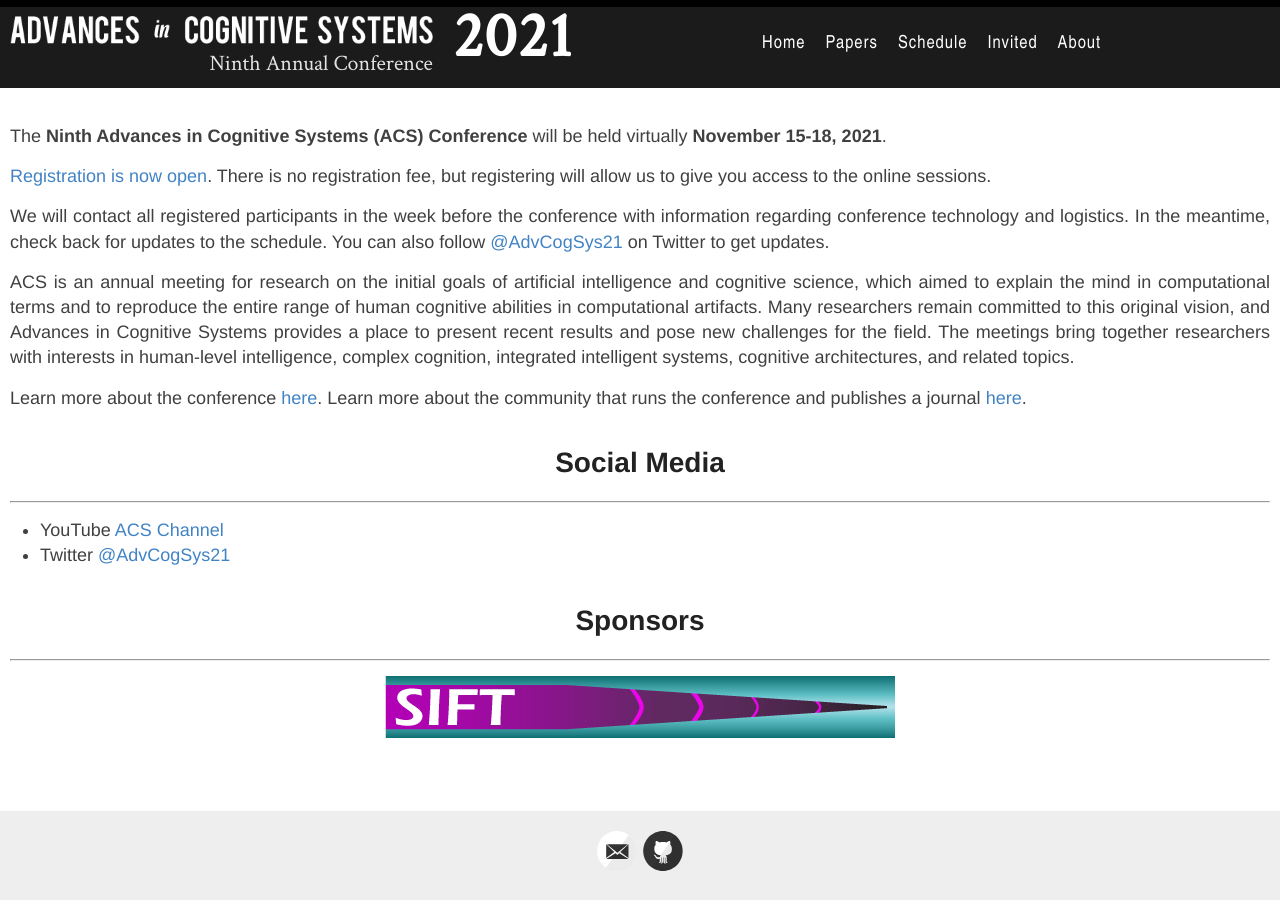
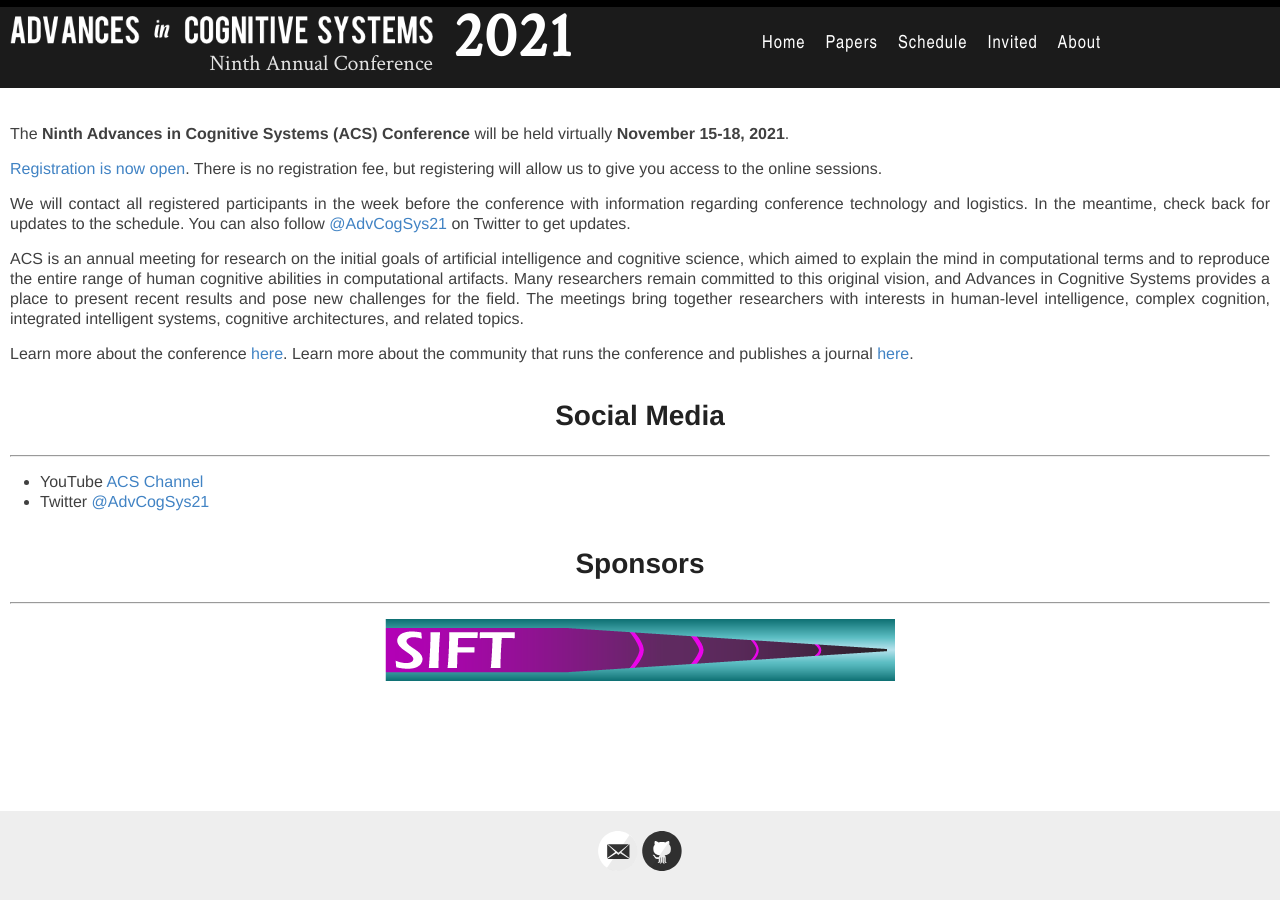
Before and after one commit to AdvancesInCognitiveSystems/acs2021, a Jekyll site: the page built from index.md, in a window 1280 px wide. Built offline with Jekyll 4.4.1, drawn with Linux system fonts in a browser that asks for light colours.

Commit message:
Make text and line spacing smaller.

```diff
--- a/assets/style.scss
+++ b/assets/style.scss
@@ -24,9 +24,9 @@ body {
   background: #fff;
   font-family: "Source Sans Pro","Helvetica Neue",Helvetica,Arial,sans-serif; /*'Crimson Text', serif;*/
   color: #404040;
-  line-height: 1.4;
+  line-height: 1.25;
   font-weight: 400;
-  font-size: 18px;
+  font-size: 16px;
   height: 100%;
 }
 
```
